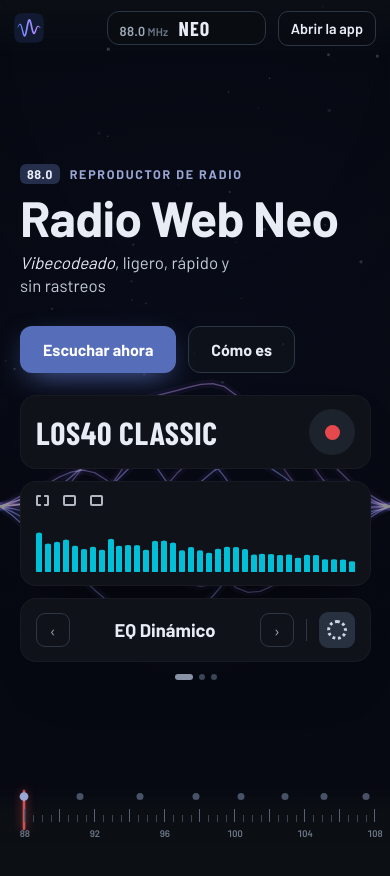
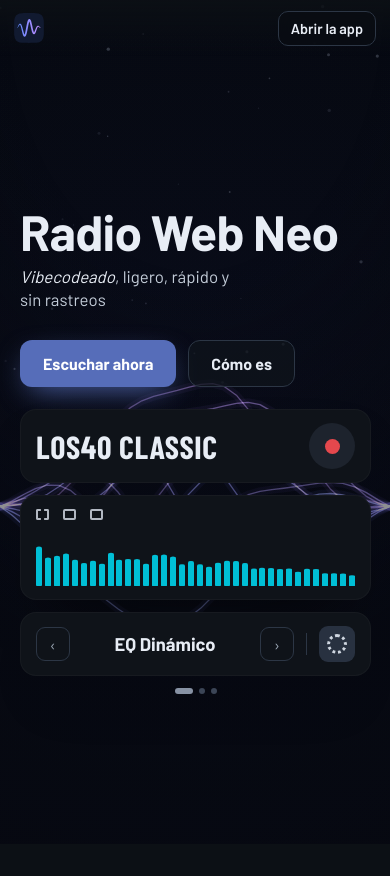
Before and after one commit to ManuRS/radio_web_neo, a plain HTML site: page about/index.html in a window 390 px wide. Shown: the top 876 px of the page. Drawn offline with Linux system fonts and the light colour scheme; animation ran at ten frames a second.

Commit message:
Acerca de en Datos; /about sin RDS ni kickers y sin dial en el móvil
Co-Authored-By: Claude Opus 5.5 <noreply@anthropic.com>
Claude-Session: https://claude.ai/code/session_01XLSZwhcVv6m82A2evEetnd

```diff
--- a/about/index.html
+++ b/about/index.html
@@ -51,16 +51,9 @@
   .grain { position: fixed; inset: 0; z-index: -1; pointer-events: none; background: radial-gradient(120% 80% at 50% 0%, transparent 40%, rgba(5,7,11,.55) 100%); }
 
   /* == CABECERA: logo, RDS y botón == */
-  .top { position: fixed; inset: 0 0 auto; z-index: 20; height: var(--top); display: grid; grid-template-columns: 1fr auto 1fr; align-items: center; gap: 12px; padding: 0 clamp(14px, 3vw, 28px); background: linear-gradient(#0c1015ee, #0c101500); }
+  .top { position: fixed; inset: 0 0 auto; z-index: 20; height: var(--top); display: flex; justify-content: space-between; align-items: center; gap: 12px; padding: 0 clamp(14px, 3vw, 28px); background: linear-gradient(#0c1015ee, #0c101500); }
   .brand { display: flex; align-items: center; gap: 10px; text-decoration: none; font-weight: 700; font-size: 1.05rem; letter-spacing: .01em; }
   .brand img { width: 30px; height: 30px; border-radius: 8px; }
-  .rds { display: flex; align-items: baseline; gap: 10px; min-width: 214px; justify-content: center; padding: 7px 16px 6px; border-radius: 12px; background: #0a0d12cc; border: 1px solid var(--line); backdrop-filter: blur(8px); -webkit-backdrop-filter: blur(8px); position: relative; overflow: hidden; }
-  .rds .f { font-weight: 600; font-size: .82rem; color: var(--mut); font-variant-numeric: tabular-nums; letter-spacing: .02em; }
-  .rds .f small { font-size: .7rem; margin-left: 2px; color: var(--dim); }
-  .rds .ps { font-family: 'Barlow Condensed', Barlow, sans-serif; font-weight: 700; font-size: 1.42rem; line-height: 1; letter-spacing: .06em; min-width: 8.2ch; text-transform: uppercase; }
-  .rds::after { content: ''; position: absolute; inset: 0; pointer-events: none; opacity: 0; background: repeating-linear-gradient(90deg, #fff1 0 1px, transparent 1px 3px), linear-gradient(90deg, transparent, color-mix(in srgb, var(--accent) 35%, transparent), transparent); background-size: auto, 50% 100%; background-repeat: repeat, no-repeat; }
-  .rds.tune::after { animation: tune .55s ease-out; }
-  @keyframes tune { 0% { opacity: 1; background-position: 0 0, -60% 0; } 100% { opacity: 0; background-position: 6px 0, 160% 0; } }
   .open { justify-self: end; white-space: nowrap; text-decoration: none; font-weight: 600; font-size: .95rem; padding: 9px 16px; border-radius: 10px; border: 1px solid var(--line); background: #0a0d12aa; backdrop-filter: blur(8px); -webkit-backdrop-filter: blur(8px); }
   .shine { background: linear-gradient(100deg, currentColor 0 38%, var(--acc-hi) 50%, currentColor 62% 100%) 100% 0 / 260% 100% no-repeat; -webkit-background-clip: text; background-clip: text; -webkit-text-fill-color: transparent; animation: shine 4s ease-in-out infinite; }
   @keyframes shine { 0% { background-position: 100% 0; } 48%, 100% { background-position: 0 0; } }
@@ -83,8 +76,6 @@
   .pg { position: relative; height: 100vh; height: 100svh; scroll-snap-align: start; scroll-snap-stop: always; display: grid; place-items: center; padding: calc(var(--top) + 16px) clamp(18px, 5vw, 64px) calc(var(--dial) + 14px); overflow: clip; }   /* clip y no hidden: hidden la haría contenedor de scroll y la línea de tiempo view() se quedaría quieta */
   .in { width: min(1120px, 100%); display: grid; grid-template-columns: 1fr 1fr; gap: clamp(28px, 6vw, 80px); align-items: center; }
   .in.rev > :first-child { order: 2; }
-  .k { display: inline-flex; align-items: center; gap: 10px; margin: 0 0 14px; font-size: .78rem; font-weight: 700; letter-spacing: .14em; text-transform: uppercase; color: var(--acc-hi); }
-  .k::before { content: attr(data-f); padding: 3px 7px; border-radius: 6px; font-variant-numeric: tabular-nums; letter-spacing: .04em; color: var(--tx); background: color-mix(in srgb, var(--accent) 30%, #10151c); }
   h1, h2 { margin: 0; font-weight: 700; letter-spacing: -.015em; line-height: .95; text-wrap: balance; }
   h1 { font-size: clamp(3.1rem, 9.5vw, 7.6rem); }
   h2 { font-size: clamp(2.4rem, 6vw, 4.8rem); }
@@ -212,7 +203,6 @@
   .modes { display: flex; flex-wrap: wrap; justify-content: center; gap: 6px 18px; margin-top: 18px; font-weight: 600; font-size: .98rem; color: #7f8a9b; }
   .modes span { transition: color .4s, text-shadow .4s; }
   .modes span.on { color: #fff; text-shadow: 0 0 14px var(--acc-hi); }
-  #efectos .k::before { background: #0b0f15a8; }
 
   /* -- boletines -- */
   .news { display: grid; gap: 14px; max-width: 480px; width: 100%; justify-self: center; }
@@ -265,16 +255,14 @@
 
   /* == MÓVIL Y PANTALLAS BAJAS == */
   @media (max-width: 860px) {
-    :root { --top: 56px; --dial: 58px; }
+    :root { --top: 56px; --dial: 0px; }
+    .dial { display: none; }
     .in, .in.rev { grid-template-columns: 1fr; gap: 22px; align-content: center; }
     .in.rev > :first-child { order: 0; }
     .lead { margin-top: 10px; font-size: 1.05rem; }
     .pts { margin-top: 12px; gap: 6px; }
     .pts li { font-size: .95rem; }
-    .k { margin-bottom: 10px; }
     .brand span { display: none; }
-    .rds { min-width: 0; padding: 6px 12px 5px; }
-    .rds .ps { font-size: 1.25rem; }
     .open { padding: 8px 12px; font-size: .9rem; }
     .player { transform: none; }
     .tk b { font-size: .6rem; }
@@ -327,7 +315,6 @@ try {
 
 <header class="top">
   <a class="brand" href="../"><img src="../icon.svg" alt=""><span>Radio Web Neo</span></a>
-  <div class="rds" id="rds" aria-hidden="true"><span class="f" id="rdsF">88.0<small>MHz</small></span><span class="ps" id="rdsPs">NEO</span></div>
   <a class="open" href="../"><span class="shine">Abrir la app</span></a>
 </header>
 
@@ -336,7 +323,6 @@ try {
   <section class="pg" id="inicio" data-f="88.0" data-ps="NEO" data-hue="232" data-bgo=".95">
     <div class="in">
       <div>
-        <p class="k" data-f="88.0" data-r>Reproductor de radio</p>
         <h1 data-r style="--d:1">Radio Web Neo</h1>
         <p class="lead" data-r style="--d:2"><em>Vibecodeado</em>, ligero, rápido y sin rastreos</p>
         <div class="btns" data-r style="--d:3">
@@ -361,7 +347,6 @@ try {
   <section class="pg" id="cadenas" data-f="91.2" data-ps="CADENAS" data-hue="262" data-bgo=".45">
     <div class="in">
       <div>
-        <p class="k" data-f="91.2" data-r>Presintonías</p>
         <h2 data-r style="--d:1">Cada botón, una cadena</h2>
         <p class="lead" data-r style="--d:2">Con una emisora o con muchas: la SER con todas sus locales, LOS40, o lo que tú quieras juntar</p>
         <ul class="pts" data-r style="--d:3">
@@ -386,7 +371,6 @@ try {
   <section class="pg" id="buscar" data-f="94.6" data-ps="BUSCAR" data-hue="200" data-bgo=".45">
     <div class="in rev">
       <div>
-        <p class="k" data-f="94.6" data-r>Buscador</p>
         <h2 data-r style="--d:1">Encuentra tu radio</h2>
         <p class="lead" data-r style="--d:2">Escribe parte del nombre: catálogo propio y el de TDTChannels</p>
         <ul class="pts" data-r style="--d:3">
@@ -414,7 +398,6 @@ try {
   <section class="pg" id="sonido" data-f="97.8" data-ps="SONIDO" data-hue="188" data-bgo=".5">
     <div class="in">
       <div>
-        <p class="k" data-f="97.8" data-r>Sonido</p>
         <h2 data-r style="--d:1">Tu sonido</h2>
         <p class="lead" data-r style="--d:2">Seis modos de ecualizador con graves, medios, agudos y volumen. Se cambia con ‹ y › sin salir de la radio</p>
       </div>
@@ -431,7 +414,6 @@ try {
   <!-- 5. Pantalla completa -->
   <section class="pg" id="efectos" data-f="100.4" data-ps="EFECTOS" data-hue="fx" data-bgo="1">
     <div class="cin">
-      <p class="k" data-f="100.4" data-r>Pantalla completa</p>
       <div class="fsname" data-r style="--d:1">MegaStar</div>
       <div class="fsclock" id="fsClock" data-r style="--d:2">00:00:00</div>
       <div class="pill" data-r style="--d:3">Con <em>7</em> visualizadores al ritmo de la música</div>
@@ -443,7 +425,6 @@ try {
   <section class="pg" id="boletines" data-f="102.9" data-ps="NOTICIAS" data-hue="36" data-bgo=".5">
     <div class="in rev">
       <div>
-        <p class="k" data-f="102.9" data-r>Modo boletines</p>
         <h2 data-r style="--d:1">Música y noticias</h2>
         <p class="lead" data-r style="--d:2">Suena tu emisora y, a la hora de las noticias, conecta sola con una generalista. De serie, la SER de 8 a 20 h</p>
       </div>
@@ -459,7 +440,6 @@ try {
   <section class="pg" id="grabar" data-f="105.1" data-ps="GRABAR" data-hue="352" data-bgo=".42">
     <div class="in">
       <div>
-        <p class="k" data-f="105.1" data-r>Grabación</p>
         <h2 data-r style="--d:1">Graba en MP3</h2>
         <p class="lead" data-r style="--d:2">Con el botón rojo junto al nombre de la emisora</p>
         <ul class="pts" data-r style="--d:3">
@@ -669,25 +649,9 @@ function onScroll() {
   const x = Math.max(0, Math.min(pages.length - 1, scrollY / innerHeight)), i = Math.floor(x), fr = x - i;
   const f = i >= pages.length - 1 ? freqs[i] : freqs[i] + (freqs[i + 1] - freqs[i]) * fr;
   needle.style.left = pct(f) + '%';
-  $('#rdsF').firstChild.nodeValue = f.toFixed(1);
 }
 addEventListener('scroll', onScroll, { passive: true });
 onScroll();
-
-// el PS se "sintoniza": letras al azar que se van fijando
-const psEl = $('#rdsPs'), rdsBox = $('#rds'), CH = 'ABCDEFGHIJKLMNOPQRSTUVWXYZ0123456789';
-let psTimer = 0;
-function tunePs(text) {
-  clearInterval(psTimer);
-  rdsBox.classList.remove('tune'); void rdsBox.offsetWidth; rdsBox.classList.add('tune');
-  if (reduce) { psEl.textContent = text; return; }
-  let k = 0;
-  psTimer = setInterval(() => {
-    k++;
-    psEl.textContent = [...text].map((c, i) => (i < k / 2 || c === ' ' ? c : CH[Math.random() * CH.length | 0])).join('');
-    if (k / 2 >= text.length) { clearInterval(psTimer); psEl.textContent = text; }
-  }, 34);
-}
 
 // == PÁGINA ACTIVA ==
 const demos = {};
@@ -698,7 +662,6 @@ function activate(i) {
   const p = pages[i];
   p.classList.add('on');
   stBtns.forEach((b, k) => b.classList.toggle('on', k === i));
-  tunePs(p.dataset.ps);
   fx = p.dataset.hue === 'fx';
   if (!fx) hueTo = +p.dataset.hue; else fxAt = 0;
   cv.style.setProperty('--bgo', p.dataset.bgo);
--- a/js/settings.js
+++ b/js/settings.js
@@ -261,6 +261,9 @@ logShow.addEventListener('click', () => {
 
 // Versión de la aplicación, al final de Configuración (la misma numeración en Neo y Proxy; se sube con cada cambio, como la caché de sw.js)
 document.getElementById('appVer').textContent = 'Versión ' + APP_VERSION;
+
+// Acerca de: la página /about, en otra pestaña para que la radio siga sonando
+document.getElementById('aboutBtn').addEventListener('click', () => window.open(new URL('about/', document.baseURI), '_blank', 'noopener'));
 
 function openSettings() {
   refreshDelayUi();
--- a/sw.js
+++ b/sw.js
@@ -4,7 +4,7 @@
 // Excepción: default/ (los ajustes por defecto, con las URL de los streams, que cambian con el tiempo) y los archivos de bbdd/ (la base de datos de emisoras, para la búsqueda) van "red primero", con la caché de respaldo.
 // Los sonidos y la imagen de la notificación (sounds/, img/) NO se gestionan aquí: la propia página los guarda en la caché "rn-sounds", que este archivo respeta.
 // Los streams (otro origen) tampoco pasan por aquí.
-const CACHE = 'rn-shell-340-1';   // versión 340 (la pública, APP_VERSION) y el número de publicación dentro de ella: sin cambiar el nombre, la caché no se renovaría
+const CACHE = 'rn-shell-340-2';   // versión 340 (la pública, APP_VERSION) y el número de publicación dentro de ella: sin cambiar el nombre, la caché no se renovaría
 const NET_WAIT_MS = 3000;   // lo que se espera a la red por default/ y bbdd/ antes de tirar de la copia guardada
 const SHELL = [
   './', './css/styles.css', './fonts/barlow-latin-400-normal.woff2', './fonts/barlow-latin-500-normal.woff2', './fonts/barlow-latin-600-normal.woff2', './fonts/barlow-latin-700-normal.woff2', './fonts/barlow-condensed-latin-700-normal.woff2', './favicon.ico', './favicon-32.png', './icon.svg', './default/cadenas.json', './default/general.json', './bbdd/ser.json', './bbdd/los40.json', './bbdd/resto.json',
```
Also changed, not shown: index.html (+4 -0 lines).
